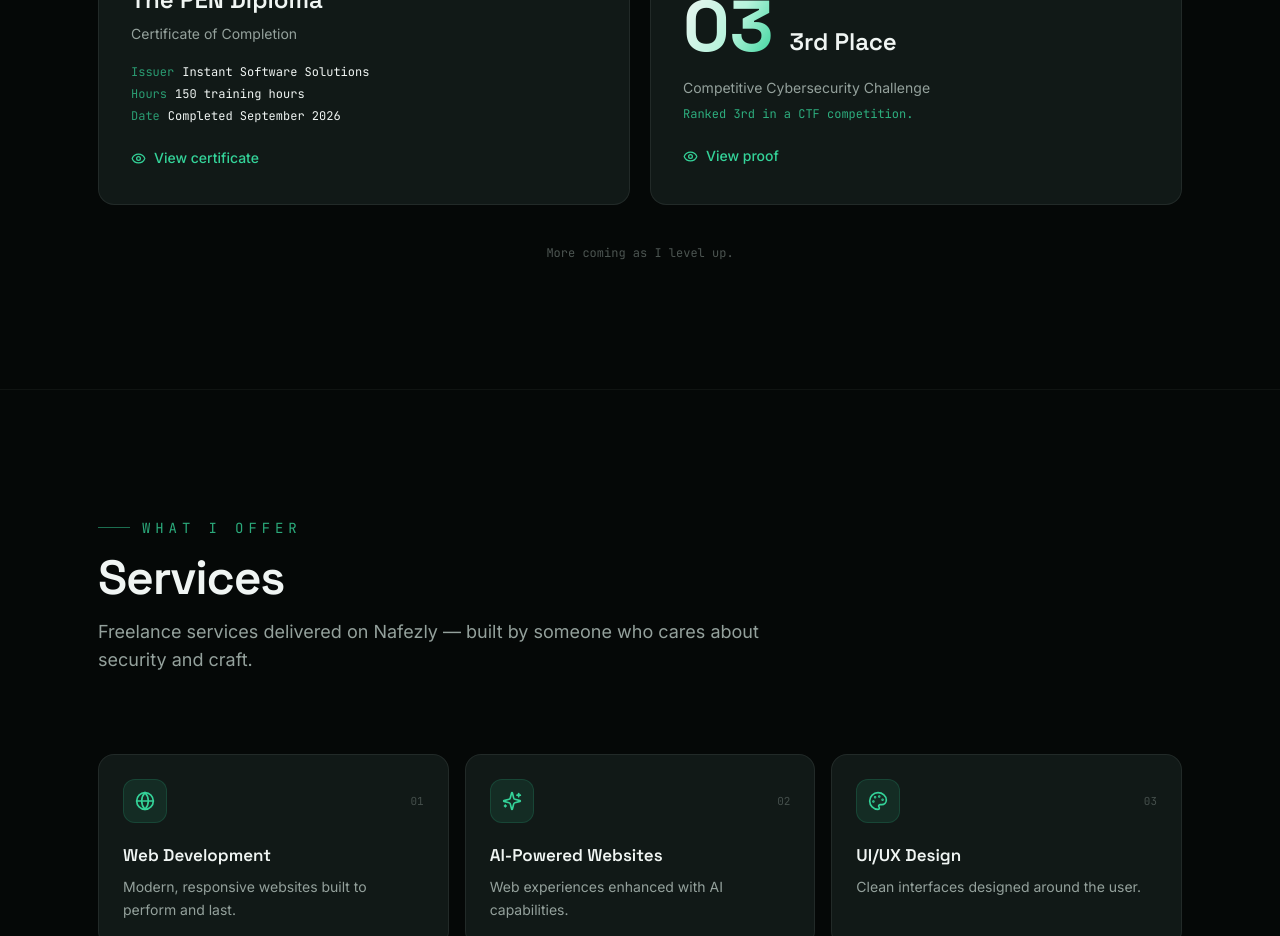
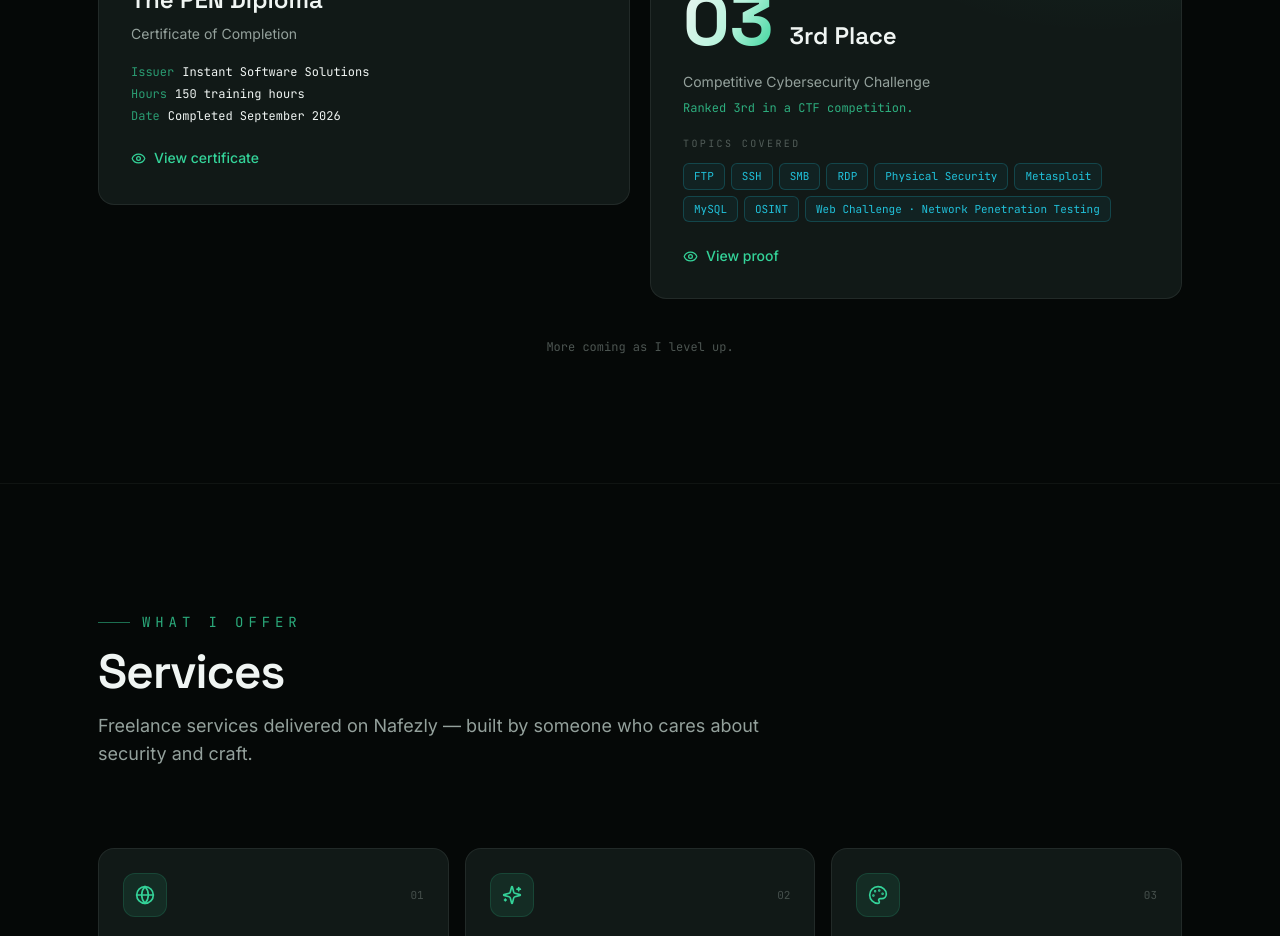
Before and after one commit to ahmedalaa166/ahmed-alaa-portfolio, a React (Vite) app: page / in a window 1280 px wide. Shown: the part 5700-6636 px from the top of the page. Built offline with nearby package versions, Linux system fonts and the light colour scheme.

Commit message:
feat: add CTF topics covered tags to achievements card

```diff
--- a/src/i18n/en.ts
+++ b/src/i18n/en.ts
@@ -196,6 +196,18 @@ export const t = {
       tag: 'CTF',
       label: 'Competitive Cybersecurity Challenge',
       note: 'Ranked 3rd in a CTF competition.',
+      topicsLabel: 'Topics covered',
+      topics: [
+        'FTP',
+        'SSH',
+        'SMB',
+        'RDP',
+        'Physical Security',
+        'Metasploit',
+        'MySQL',
+        'OSINT',
+        'Web Challenge · Network Penetration Testing',
+      ],
       view: 'View proof',
       placeholder: 'CTF image pending — add it to continue.',
       placeholderDetail: 'public/images/ctf.jpg',
--- a/src/sections/Achievements.tsx
+++ b/src/sections/Achievements.tsx
@@ -91,6 +91,19 @@ export function Achievements() {
 
                 <p className="mt-4 text-sm text-mist">{t.achievements.ctf.label}</p>
                 <p className="mt-2 font-mono text-xs text-mint/80">{t.achievements.ctf.note}</p>
+                <p className="mt-5 font-mono text-[10px] tracking-[0.24em] text-mist/50 uppercase">
+                  {t.achievements.ctf.topicsLabel}
+                </p>
+                <ul className="mt-3 flex flex-wrap gap-1.5">
+                  {t.achievements.ctf.topics.map((topic) => (
+                    <li
+                      key={topic}
+                      className="px-2.5 py-1 rounded-md border border-aqua/20 bg-aqua/5 font-mono text-[11px] text-aqua/90"
+                    >
+                      {topic}
+                    </li>
+                  ))}
+                </ul>
                 <span className="mt-6 inline-flex items-center gap-2 text-sm font-medium text-mint">
                   <Eye size={15} />
                   {t.achievements.ctf.view}
```
